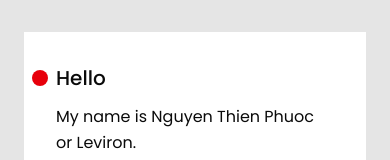
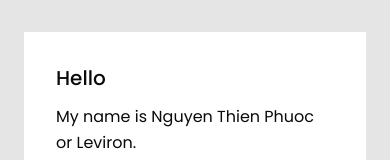
Before and after one commit to Levironexe/portfolio, a Next.js app: page /education in a window 390 px wide. Shown: the part 159-319 px from the top of the page. Built offline with nearby package versions, Linux system fonts and the light colour scheme.

Commit message:
disable dots for education and projects. remove max-h in projects expandable items

```diff
--- a/app/education/page.tsx
+++ b/app/education/page.tsx
@@ -122,7 +122,7 @@ const Page = () => {
       className="bg-neutral-200 w-full min-h-screen py-[calc(20vh+21.875px)] text-[#0a0a0a] selection:bg-red-600 selection:text-white px-6 md:px-8 lg:px-10 relative"
     >
       <div
-        className={`absolute w-4 h-4 bg-red-600 rounded-full pointer-events-none transition-all duration-300 ease-out z-50 ${
+        className={`absolute hidden md:block w-4 h-4 bg-red-600 rounded-full pointer-events-none transition-all duration-300 ease-out z-50 ${
           isLoadedWithMoreDelay ? "opacity-100" : "opacity-0"
         }`}
         style={{
--- a/app/projects/page.tsx
+++ b/app/projects/page.tsx
@@ -171,7 +171,7 @@ const page = () => {
       className="bg-neutral-100 w-full min-h-screen py-[calc(20vh+21.875px)] text-[#0a0a0a] text-sm selection:bg-purple-600 selection:text-white relative"
     >
       <div
-        className={`absolute w-[14px] h-[14px] left-0 bg-purple-600 rounded-full pointer-events-none transition-all duration-300 ease-out transform -translate-x-1/2 -translate-y-1/2 z-50 ${
+        className={`absolute hidden md:block w-[14px] h-[14px] left-0 bg-purple-600 rounded-full pointer-events-none transition-all duration-300 ease-out transform -translate-x-1/2 -translate-y-1/2 z-50 ${
           activeItem !== null ? "opacity-100 scale-100" : "opacity-0 scale-50"
         }`}
         style={{
@@ -203,7 +203,7 @@ const page = () => {
 
           <div
             className={`overflow-hidden transition-all duration-300 ease-in-out ${
-              expandedItems.has(index) ? "max-h-96 opacity-100 blur-none" : "max-h-0 opacity-50 blur-[3px]"
+              expandedItems.has(index) ? "max-h-none opacity-100 blur-none" : "max-h-0 opacity-50 blur-[3px]"
             }`}
           >
             <div className="px-4 pt-4 pb-12">
```
